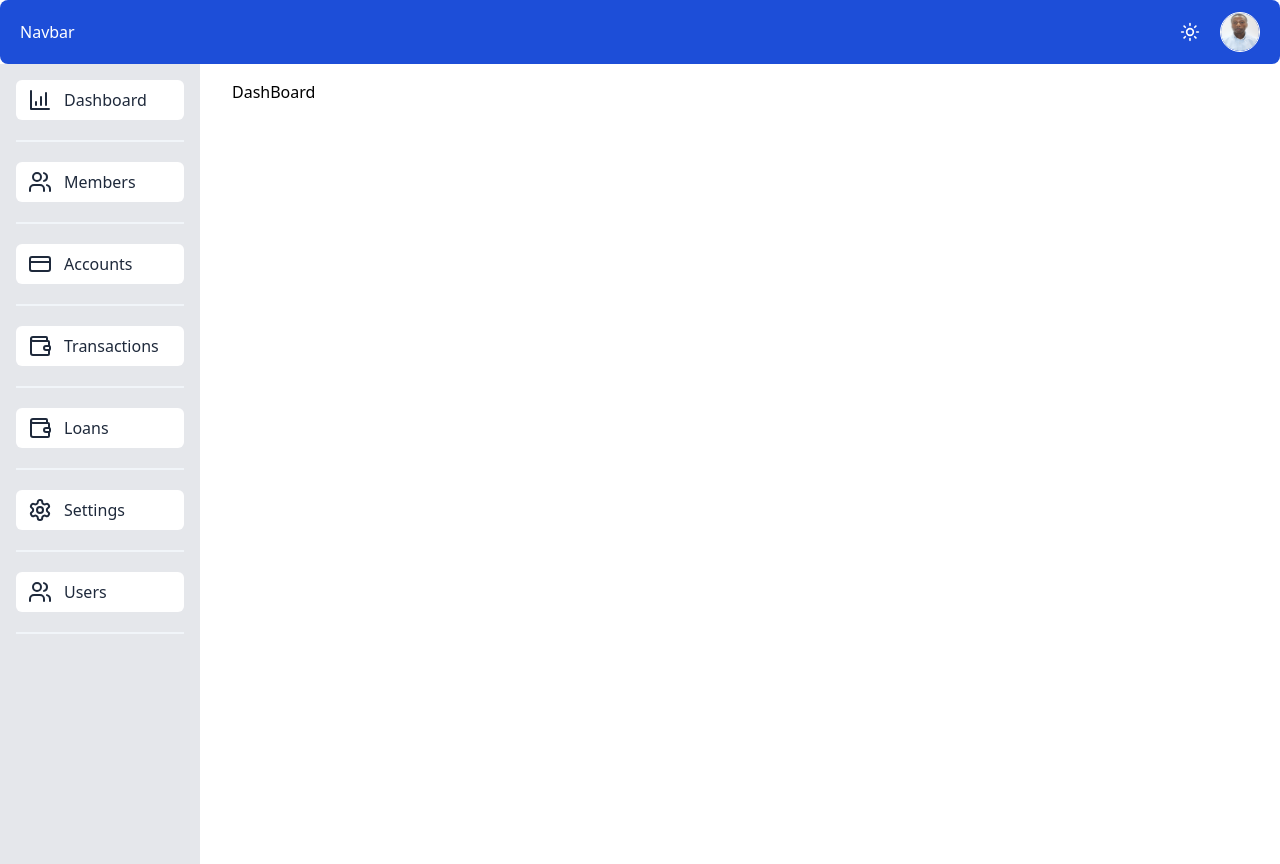
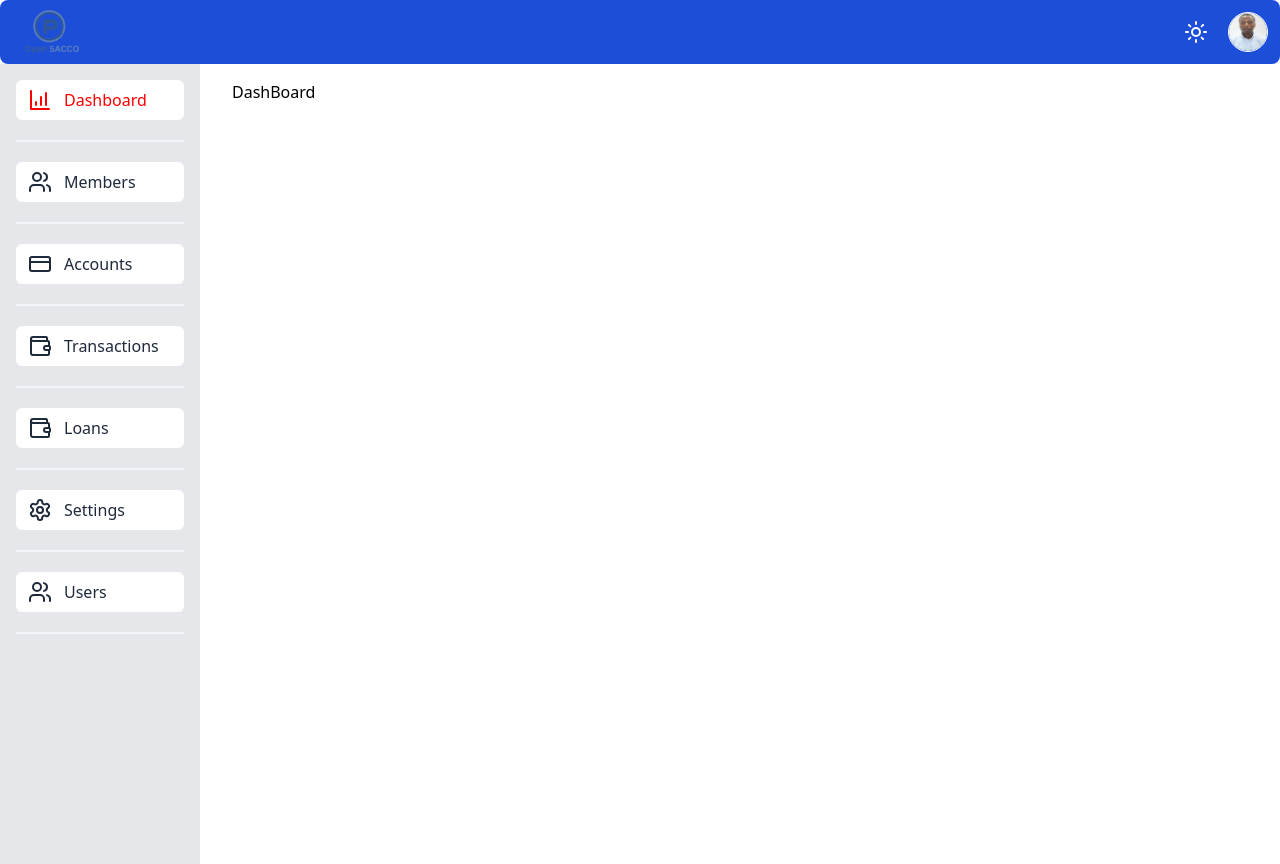
Before and after one commit to isaacmain254/open-sacco, a React (Vite) app in the folder web-app/: page / in a window 1280 px wide. Built offline with nearby package versions, Linux system fonts and the light colour scheme.

Commit message:
chore: added reponsiveness on the app

```diff
--- a/web-app/src/App.tsx
+++ b/web-app/src/App.tsx
@@ -1,6 +1,6 @@
-import { FC } from "react";
+import { FC, useState } from "react";
 import NavBar from "./components/NavBar";
-import { Link, Outlet } from "react-router-dom";
+import { Link, NavLink, Outlet } from "react-router-dom";
 import LucideIcon from "./components/LucideIcon";
 
 const sidebarItems = [
@@ -40,27 +40,67 @@ const sidebarItems = [
     to: "/users",
   },
 ];
+interface NavLinkStateProps {
+  isActive?: boolean;
+  isPending?: boolean;
+  isTransitioning?: boolean;
+}
 const App: FC = () => {
+  const [showMobileMenu, setShowMobileMenu] = useState(false);
+
+  const handleMobileMenuToggle = () => {
+    setShowMobileMenu(!showMobileMenu);
+  };
+
+  const activeLink = ({ isActive }) => {
+    return {
+      color: isActive ? "red" : "",
+    };
+  };
   return (
     <>
-      <NavBar />
-      <div className="grid grid-cols-12 gap-4  ">
-        <div className="col-span-2 bg-gray-200 dark:bg-blue-950 dark:text-white min-h-screen p-4 ">
+      <NavBar
+        showMobileMenu={showMobileMenu}
+        handleMobileMenuToggle={handleMobileMenuToggle}
+      />
+      <div className="lg:grid grid-cols-12 gap-4  ">
+        <div className="lg:col-span-2 max-md:hidden  bg-gray-200 dark:bg-blue-950 dark:text-white min-h-screen p-4 ">
           <ul className="list-none p-0 m-0">
             {sidebarItems.map((item) => (
               <li className="" key={item.label}>
                 {/* TODO: check NavLink to set active link bg, color */}
-                <Link
-                  className=" flex gap-x-3 bg-white py-2 px-3 text-base text-slate-800 rounded-md hover:bg-slate-950/25 hover:text-white transition duration-300 ease-in-out  dark:bg-blue-500/25 dark:text-slate-300 dark:hover:bg-blue-500/75"
+                <NavLink
+                  className="flex gap-x-3 bg-white py-2 px-3 text-base text-slate-800 rounded-md hover:bg-slate-950/25 hover:text-white transition duration-300 ease-in-out  dark:bg-blue-500/25 dark:text-slate-300 dark:hover:bg-blue-500/75"
+                  style={activeLink}
                   to={item.to}
                 >
                   <LucideIcon name={item.icon} /> {item.label}
-                </Link>
+                </NavLink>
                 <div className=" w-full border border-slate-100 dark:border-blue-600 my-5"></div>
               </li>
             ))}
           </ul>
         </div>
+        {/* mobile navbar */}
+        {showMobileMenu && (
+          <div className="absolute z-30 bg-gray-200 dark:bg-blue-950 dark:text-white lg:hidden ">
+            <ul className="list-none p-0 m-5">
+              {sidebarItems.map((item) => (
+                <li className="" key={item.label}>
+                  {/* TODO: check NavLink to set active link bg, color */}
+                  <Link
+                    className=" flex gap-x-3 bg-white py-2 px-3 text-base text-slate-800 rounded-md hover:bg-slate-950/25 hover:text-white transition duration-300 ease-in-out  dark:bg-blue-500/25 dark:text-slate-300 dark:hover:bg-blue-500/75"
+                    to={item.to}
+                    onClick={handleMobileMenuToggle}
+                  >
+                    <LucideIcon name={item.icon} /> {item.label}
+                  </Link>
+                  <div className=" w-full border border-slate-100 dark:border-blue-600 my-3"></div>
+                </li>
+              ))}
+            </ul>
+          </div>
+        )}
         <div className="col-span-10 bg-white dark:bg-blue-950 dark:text-slate-300 p-4">
           <Outlet />
         </div>
--- a/web-app/src/components/NavBar.tsx
+++ b/web-app/src/components/NavBar.tsx
@@ -1,11 +1,21 @@
-import React, { useEffect, useState } from "react";
+import React, { FC, useEffect, useState } from "react";
 import { useNavigate } from "react-router-dom";
+import axios from "axios";
+
 import ProfileImage from "@/assets/mainawambui.jpg";
+import Logo from "@/assets/open-sacco.png";
 // components
 import LucideIcon from "./LucideIcon";
-import axios from "axios";
 
-const NavBar = () => {
+interface NavBarProps {
+  showMobileMenu: boolean;
+  handleMobileMenuToggle: () => void;
+}
+
+const NavBar: FC<NavBarProps> = ({
+  showMobileMenu,
+  handleMobileMenuToggle,
+}) => {
   const [showDropdown, setShowDropdown] = useState(false);
   const [darkMode, setDarkMode] = useState(() => {
     const saved = localStorage.getItem("darkMode");
@@ -45,15 +55,24 @@ const NavBar = () => {
     }
   };
   return (
-    <div className="w-full flex items-center justify-between text-white bg-blue-700 h-16 dark:bg-blue-800 dark:text-slate-300 rounded-lg px-5 ">
-      <p>Navbar</p>
+    <div className="w-full flex items-center justify-between text-white bg-blue-700 h-16 dark:bg-blue-800 dark:text-slate-300 rounded-lg px-3 ">
+      <div className="flex items-center">
+        <img src={Logo} alt="Open SACCO logo" className="w-20 h-20" />
+        <div className="lg:hidden" onClick={handleMobileMenuToggle}>
+          {showMobileMenu ? (
+            <LucideIcon name="X" size={27} />
+          ) : (
+            <LucideIcon name="AlignJustify" size={27} />
+          )}
+        </div>
+      </div>
 
       <div className="flex gap-x-5 items-center">
         <div onClick={darkModeToggleHandler}>
           {darkMode ? (
-            <LucideIcon name="Moon" size={20} />
+            <LucideIcon name="Moon" size={24} />
           ) : (
-            <LucideIcon name="Sun" size={20} />
+            <LucideIcon name="Sun" size={24} />
           )}
         </div>
         <div>
--- a/web-app/src/pages/auth/PasswordResetConfirm.tsx
+++ b/web-app/src/pages/auth/PasswordResetConfirm.tsx
@@ -45,9 +45,12 @@ const PasswordResetConfirm: FC = () => {
       navigate("/login");
     } catch (error) {
       setLoading(false);
-      toast.error("Error resetting password. Please request for a new reset", {
-        autoClose: 5000,
-      });
+      toast.error(
+        "Error resetting password. Please request for a new reset link",
+        {
+          autoClose: 5000,
+        }
+      );
     }
   };
 
```
